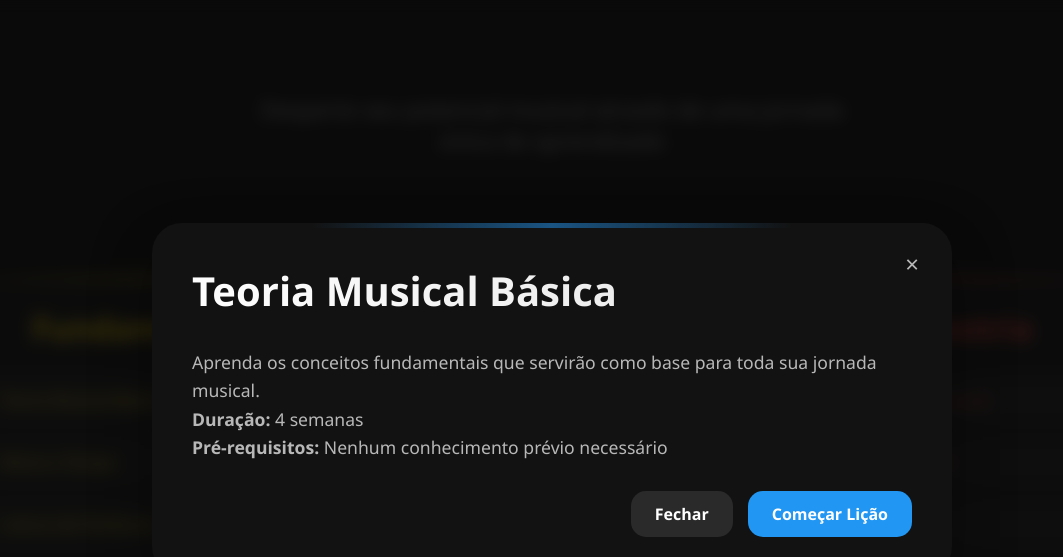
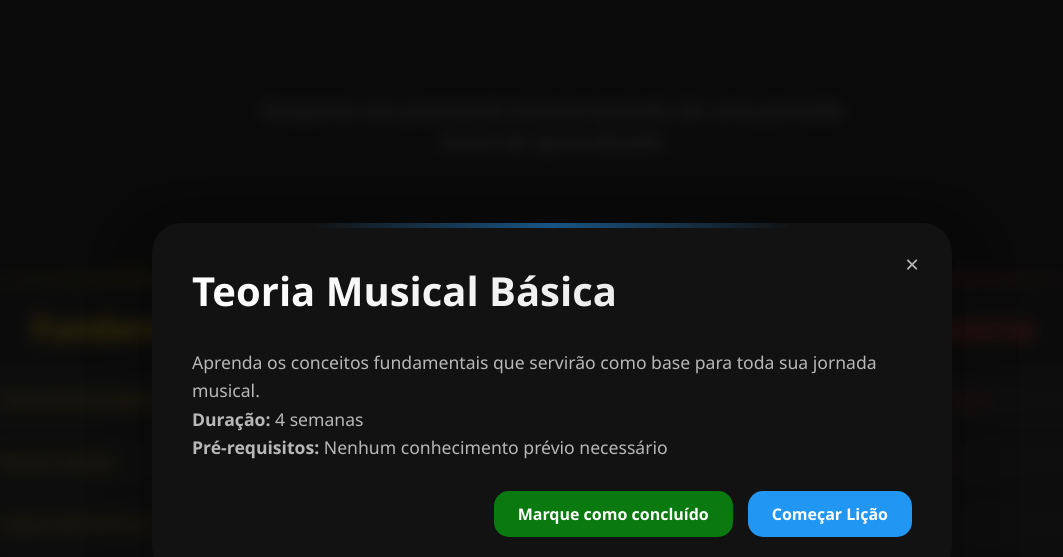
Before and after one commit to kecasan/Musi-K, a plain HTML site: page index.html in a window 1280 px wide. Both pictures are taken after a click on the element "Teoria Musical Básica". Shown: the part 488-1045 px from the top of the page, without its empty margins (88-1151 px from the left). Drawn offline with Linux system fonts and the light colour scheme.

Commit message:
comentando

```diff
--- a/estilo.css
+++ b/estilo.css
@@ -379,7 +379,7 @@ body {
 }
 
 .modal-button.secondary {
-    background: rgba(255, 255, 255, 0.1);
+    background: rgba(2, 253, 15, 0.445);
     color: var(--text-primary);
 }
 
--- a/funcoes.js
+++ b/funcoes.js
@@ -1,3 +1,4 @@
+// Cria a lista para armazenar os tópicos dos módulos da página inicial
 const modules = [
     {
         level: "basic",
@@ -34,6 +35,8 @@ const modules = [
     }
 ];
 
+
+// Cria a barra de progresso
 function createModules() {
     const container = document.getElementById('moduleContainer');
 
@@ -62,11 +65,13 @@ function createModules() {
     });
 }
 
+// Cria a função para armazenar a conclusão de um módulo inteiro
 function toggleComplete(element) {
     element.classList.toggle('completed');
     updateProgress(element.closest('.module'));
 }
 
+//Cria a função que atualiza a barra de progresso
 function updateProgress(moduleElement) {
     const topics = moduleElement.querySelectorAll('.topic-item');
     const completed = moduleElement.querySelectorAll('.topic-item.completed');
@@ -77,6 +82,7 @@ function updateProgress(moduleElement) {
     progressText.textContent = `${percentage}% Completo`;
 }
 
+//Cria a função para o as notas flutuantes
 function createFloatingNotes() {
     const container = document.getElementById('notesContainer');
     const notes = ['♪', '♫', '♬', '♭', '♮', '♯'];
@@ -96,11 +102,13 @@ function createFloatingNotes() {
     }, 2000);
 }
 
+//Adicionando o evento das notas flutuantes
 document.addEventListener('DOMContentLoaded', () => {
     createModules();
     createFloatingNotes();
 });
 
+//Criando pop-up com conteúdo do tópico
 function createModal(topic, level) {
     const modalContent = {
         basic: {
@@ -133,7 +141,7 @@ function createModal(topic, level) {
                     <p><strong>Pré-requisitos:</strong> ${modalContent[level].requirements}</p>
                 </div>
                 <div class="modal-actions">
-                    <button class="modal-button secondary" onclick="closeModalAndComplete(this.closest('.modal-overlay'))">Fechar</button>
+                    <button class="modal-button secondary" onclick="closeModalAndComplete(this.closest('.modal-overlay'))">Marque como concluído</button>
                     <button class="modal-button primary" onclick="closeModalAndComplete(this.closest('.modal-overlay'))">Começar Lição</button>
                 </div>
             </div>
@@ -143,6 +151,8 @@ function createModal(topic, level) {
     document.body.insertAdjacentHTML('beforeend', modalHTML);
 }
 
+
+//Ao concluir a atividade o estilo do tópico é alterado
 function updateTopicClickHandler() {
     const topicItems = document.querySelectorAll('.topic-item');
     topicItems.forEach(item => {
@@ -163,6 +173,7 @@ function updateTopicClickHandler() {
     });
 }
 
+
 function closeModalAndComplete(modalElement) {
     // Pegar o tópico do modal
     const topic = modalElement.getAttribute('data-topic');
@@ -179,6 +190,8 @@ function closeModalAndComplete(modalElement) {
     // Fechar o modal
     modalElement.style.display = 'none';
 }
+
+
 
 function updateProgress(moduleElement) {
     const topics = moduleElement.querySelectorAll('.topic-item');
```
